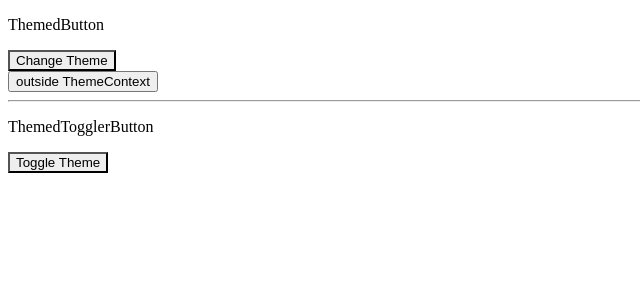
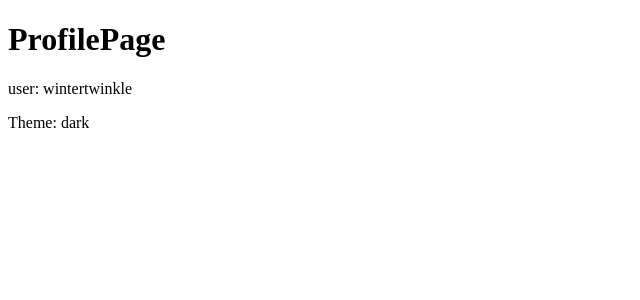
Before and after one commit to wintertwinkle/learn-react-demo, a React (Create React App) app: page / in a window 1280 px wide. Shown: the top 300 px of the page, without its empty margins (0-640 px from the left). Built offline with nearby package versions, Linux system fonts and the light colour scheme.

Commit message:
consuming-multiple-contexts

```diff
--- a/src/App.js
+++ b/src/App.js
@@ -1,28 +1,13 @@
-// import Welcome from "./components/Welcome"
-// import Clock from "./components/Clock"
-// import LoginControl from "./components/LoginControl"
-// import Mailbox from "./components/Mailbox"
-// import Page from "./components/Page"
-// import List from "./components/List"
-// import Blog from "./components/Blog"
-// import NameForm from "./components/NameForm"
-// import EssayForm from "./components/EssayForm"
-// import FlavorForm from "./components/FlavorForm"
-// import Calculator from "./components/Calculator"
-// import WelcomeDialog from "./components/WelcomeDialog"
-// import SignUpDialog from "./components/SignUpDialog"
-import Demo from "./context"
-
-// const messages = ["React", "Vue", "Angular"]
-// const posts = [
-//   { id: 1, title: "Hello World", content: "Welcome to learning React!" },
-//   { id: 2, title: "Installation", content: "You can install React from npm." },
-// ]
+import ConsumingMultipleContextsDemo from "./context/consuming-multiple-contexts"
 
 export default function App() {
+  const user = {
+    name: "wintertwinkle",
+  }
+  const theme = "dark"
   return (
     <div>
-      <Demo />
+      <ConsumingMultipleContextsDemo signedInUser={user} theme={theme} />
     </div>
   )
 }
--- /dev/null
+++ b/src/context/consuming-multiple-contexts/index.js
@@ -0,0 +1,60 @@
+import React, { Component } from "react"
+
+// Theme context, default to light theme
+const ThemeContext = React.createContext("light")
+
+// Signed-in user context
+const UserContext = React.createContext({
+  name: "Guest",
+})
+
+class ConsumingMultipleContextsDemo extends Component {
+  render() {
+    const { signedInUser, theme } = this.props
+
+    // App component that provides initial context values
+    return (
+      <ThemeContext.Provider value={theme}>
+        <UserContext.Provider value={signedInUser}>
+          <Layout />
+        </UserContext.Provider>
+      </ThemeContext.Provider>
+    )
+  }
+}
+
+// Layout component
+function Layout() {
+  return (
+    <div>
+      <Content />
+    </div>
+  )
+}
+
+// Content component
+function Content() {
+  return (
+    <ThemeContext.Consumer>
+      {(theme) => (
+        <UserContext.Consumer>
+          {(user) => <ProfilePage user={user} theme={theme} />}
+        </UserContext.Consumer>
+      )}
+    </ThemeContext.Consumer>
+  )
+}
+
+function ProfilePage(props) {
+  const user = props.user
+  const theme = props.theme
+  return (
+    <div>
+      <h1>ProfilePage</h1>
+      <p>user: {user.name}</p>
+      <p>Theme: {theme}</p>
+    </div>
+  )
+}
+
+export default ConsumingMultipleContextsDemo
```
